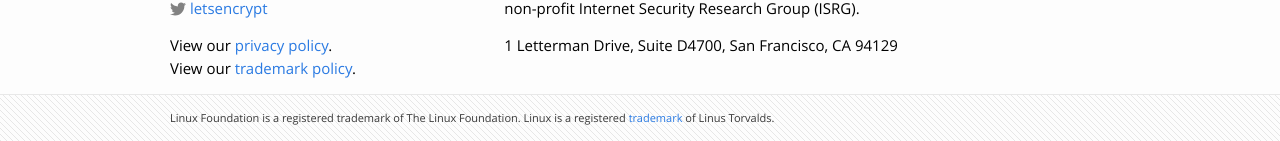
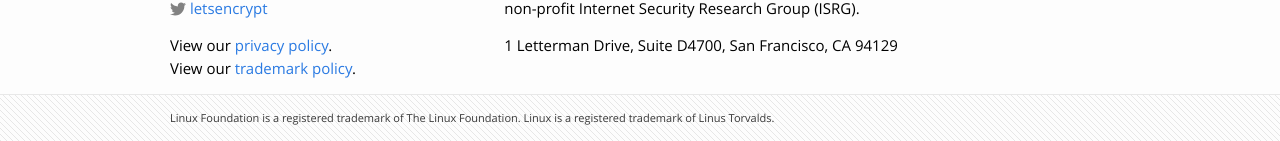
Before and after one commit to snowman1120/website, a Jekyll site: the page built from index.html, in a window 1280 px wide. Shown: the part 1453-1594 px from the top of the page. Built offline with Jekyll 4.4.1, drawn with Linux system fonts in a browser that asks for light colours; part of the change alters nothing that is shown.

```diff
--- a/_includes/footer.html
+++ b/_includes/footer.html
@@ -58,7 +58,7 @@
 
   <div class="linuxfoundation-collab-footer">
     <div class="wrapper">
-      <p>Linux Foundation is a registered trademark of The Linux Foundation. Linux is a registered <a href="https://www.linuxfoundation.org/programs/legal/trademark" title="Linux Mark Institute">trademark</a> of Linus Torvalds.</p>
+      <p>Linux Foundation is a registered trademark of The Linux Foundation. Linux is a registered trademark of Linus Torvalds.</p>
     </div>
   </div>
 
```
